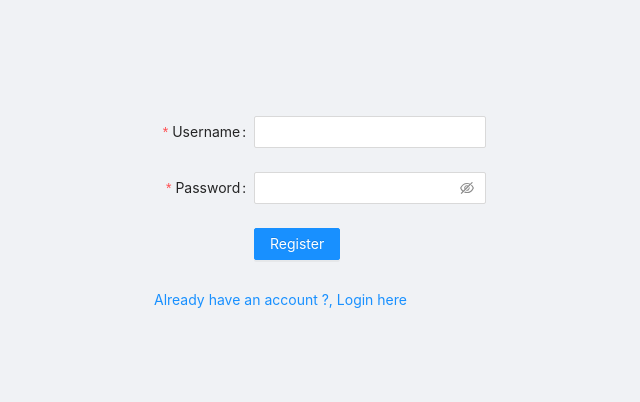
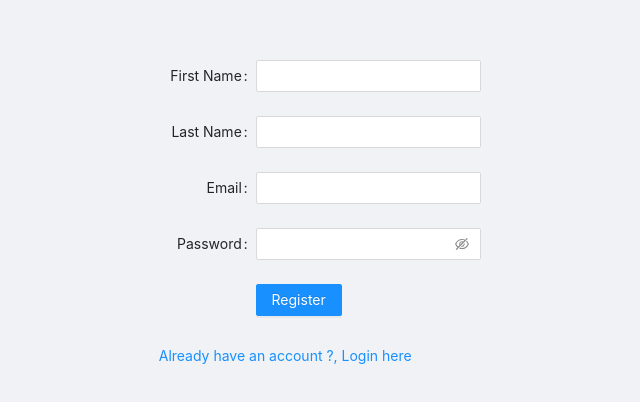
Before and after one commit to rlal-nu/todo-web, a React (Create React App) app: page /register in a window 1280 px wide. Shown: the part 172-574 px from the top of the page, without its empty margins (328-968 px from the left). Built offline with nearby package versions, Linux system fonts and the light colour scheme.

Commit message:
view task

```diff
--- a/package.json
+++ b/package.json
@@ -11,8 +11,12 @@
     "@types/react": "^18.0.14",
     "@types/react-dom": "^18.0.6",
     "antd": "^4.21.5",
+    "axios": "^0.27.2",
+    "cors": "^2.8.5",
     "react": "^18.2.0",
+    "react-cookie": "^4.1.1",
     "react-dom": "^18.2.0",
+    "react-hook-form": "^7.33.1",
     "react-scripts": "5.0.1",
     "typescript": "^4.7.4",
     "web-vitals": "^2.1.4"
--- a/src/app/Login.tsx
+++ b/src/app/Login.tsx
@@ -1,12 +1,79 @@
-import { Button, Checkbox, Form, Input, Layout, Row } from "antd";
+import {
+  Button,
+  Checkbox,
+  Form,
+  Input,
+  Layout,
+  notification,
+  Row,
+  Typography,
+} from "antd";
+import axios from "axios";
+import { useState } from "react";
+import { useCookies } from "react-cookie";
+import { useNavigate } from "react-router-dom";
+import { BASE_URL, EMAIL_REGEX, PASSWORD_REGEX } from "./shared/constant";
 
 export const Login = () => {
-  const onFinish = (values: any) => {
-    console.log("Success:", values);
+  const [formValue, setFormValue] = useState({
+    email: "",
+    password: "",
+  });
+  const [errorMessage, setErrorMessage] = useState();
+  const navigate = useNavigate();
+  const [cookies, setCookie] = useCookies(["token"]);
+
+  const handleChange = (field: string, value: string) => {
+    setFormValue({
+      ...formValue,
+      ...{
+        [field]: value,
+      },
+    });
   };
 
-  const onFinishFailed = (errorInfo: any) => {
-    console.log("Failed:", errorInfo);
+  const onSubmit = () => {
+    const errors: any = {};
+    if (formValue.email.length === 0) {
+      errors.email = "Email field can not be empty";
+    } else if (!formValue.email.toLowerCase().match(EMAIL_REGEX)) {
+      errors.email = "Not a valid email id";
+    }
+    if (formValue.password.length === 0) {
+      errors.password = "Password field can not be empty";
+    } else if (!formValue.password.match(PASSWORD_REGEX)) {
+      errors.password =
+        "Password must contains atleast one number, one uppercase and one special character";
+    }
+    setErrorMessage(errors);
+    // if(Object.keys(errors).length === 0){
+    submitForm();
+    // }
+  };
+
+  const submitForm = () => {
+    axios
+      .post(`${BASE_URL}/auth/login`, formValue)
+      .then((res) => {
+        if (res.status === 200) {
+          notification.open({
+            message: "Login Successful",
+            description: "Your login is successful, navigating to task page",
+          });
+          setCookie('token', res.data?.token, { path: '/' });
+          navigate("/task");
+        }
+      })
+      .catch((error) => {
+        notification.open({
+          message: error.code,
+          description: JSON.stringify(error?.response?.data),
+        });
+      });
+  };
+
+  const navigateToRegister = () => {
+    navigate("/register");
   };
 
   return (
@@ -23,34 +90,26 @@ export const Login = () => {
           initialValues={{
             remember: true,
           }}
-          onFinish={onFinish}
-          onFinishFailed={onFinishFailed}
           autoComplete="off"
         >
-          <Form.Item
-            label="Username"
-            name="username"
-            rules={[
-              {
-                required: true,
-                message: "Please input your username!",
-              },
-            ]}
-          >
-            <Input />
+          <Form.Item label="Email" name="email">
+            <Input onChange={(e) => handleChange("email", e.target.value)} />
+            {errorMessage && errorMessage["email"] && (
+              <Typography.Text type="danger">
+                {errorMessage["email"]}
+              </Typography.Text>
+            )}{" "}
           </Form.Item>
 
-          <Form.Item
-            label="Password"
-            name="password"
-            rules={[
-              {
-                required: true,
-                message: "Please input your password!",
-              },
-            ]}
-          >
-            <Input.Password />
+          <Form.Item label="Password" name="password">
+            <Input.Password
+              onChange={(e) => handleChange("password", e.target.value)}
+            />
+            {errorMessage && errorMessage["password"] && (
+              <Typography.Text type="danger">
+                {errorMessage["password"]}
+              </Typography.Text>
+            )}{" "}
           </Form.Item>
           <Form.Item
             wrapperCol={{
@@ -58,12 +117,12 @@ export const Login = () => {
               span: 16,
             }}
           >
-            <Button type="primary" htmlType="submit">
+            <Button type="primary" htmlType="submit" onClick={onSubmit}>
               Login
             </Button>
           </Form.Item>
           <Form.Item>
-            <Button type="link" htmlType="button">
+            <Button type="link" htmlType="button" onClick={navigateToRegister}>
               Dont have an account ?, Register here
             </Button>
           </Form.Item>
--- a/src/app/Regsiter.tsx
+++ b/src/app/Regsiter.tsx
@@ -1,12 +1,81 @@
-import { Button, Form, Input, Layout, Row } from "antd";
+import {
+  Button,
+  Form,
+  Input,
+  Layout,
+  notification,
+  Row,
+  Typography,
+} from "antd";
+import { useState } from "react";
+import { useForm } from "react-hook-form";
+import axios from "axios";
+import { BASE_URL, EMAIL_REGEX, PASSWORD_REGEX } from "./shared/constant";
+import { useNavigate } from "react-router-dom";
 
 export const Regsiter = () => {
-  const onFinish = (values: any) => {
-    console.log("Success:", values);
+  const [formValue, setFormValue] = useState({
+    firstName: "",
+    lastName: "",
+    email: "",
+    password: "",
+  });
+  const [errorMessage, setErrorMessage] = useState();
+  const navigate = useNavigate();
+
+  const handleChange = (field: string, value: string) => {
+    setFormValue({
+      ...formValue,
+      ...{
+        [field]: value,
+      },
+    });
   };
 
-  const onFinishFailed = (errorInfo: any) => {
-    console.log("Failed:", errorInfo);
+  const onSubmit = () => {
+    const errors: any = {};
+    if (formValue.firstName.length === 0) {
+      errors.firstName = "First name can not be empty";
+    }
+    if (formValue.email.length === 0) {
+      errors.email = "Email field can not be empty";
+    } else if (!formValue.email.toLowerCase().match(EMAIL_REGEX)) {
+      errors.email = "Not a valid email id";
+    }
+    if (formValue.password.length === 0) {
+      errors.password = "Password field can not be empty";
+    } else if (!formValue.password.match(PASSWORD_REGEX)) {
+      errors.password =
+        "Password must contains atleast one number, one uppercase and one special character";
+    }
+    setErrorMessage(errors);
+    // if(Object.keys(errors).length === 0){
+    submitForm();
+    // }
+  };
+
+  const submitForm = () => {
+    axios
+      .post(`${BASE_URL}/auth/register`, formValue)
+      .then((res) => {
+        if (res.status === 200) {
+          notification.open({
+            message: "Registration Successful",
+            description:
+              "Your registration is successful, please login to the application",
+          });
+        }
+      })
+      .catch((error) => {
+        notification.open({
+          message: error.code,
+          description: JSON.stringify(error?.response?.data),
+        });
+      });
+  };
+
+  const navigateToLogin = () => {
+    navigate("/login");
   };
 
   return (
@@ -20,37 +89,43 @@ export const Regsiter = () => {
           wrapperCol={{
             span: 16,
           }}
-          initialValues={{
-            remember: true,
-          }}
-          onFinish={onFinish}
-          onFinishFailed={onFinishFailed}
           autoComplete="off"
         >
-          <Form.Item
-            label="Username"
-            name="username"
-            rules={[
-              {
-                required: true,
-                message: "Please input your username!",
-              },
-            ]}
-          >
-            <Input />
+          <Form.Item label="First Name" name="firstName">
+            <Input
+              onChange={(e) => handleChange("firstName", e.target.value)}
+            />
+            {errorMessage && errorMessage["firstName"] && (
+              <Typography.Text type="danger">
+                {errorMessage["firstName"]}
+              </Typography.Text>
+            )}{" "}
           </Form.Item>
-
-          <Form.Item
-            label="Password"
-            name="password"
-            rules={[
-              {
-                required: true,
-                message: "Please input your password!",
-              },
-            ]}
-          >
-            <Input.Password />
+          <Form.Item label="Last Name" name="lastName">
+            <Input onChange={(e) => handleChange("lastName", e.target.value)} />
+            {errorMessage && errorMessage["lastName"] && (
+              <Typography.Text type="danger">
+                {errorMessage["lastName"]}
+              </Typography.Text>
+            )}{" "}
+          </Form.Item>
+          <Form.Item label="Email" name="email">
+            <Input onChange={(e) => handleChange("email", e.target.value)} />
+            {errorMessage && errorMessage["email"] && (
+              <Typography.Text type="danger">
+                {errorMessage["email"]}
+              </Typography.Text>
+            )}{" "}
+          </Form.Item>
+          <Form.Item label="Password" name="password">
+            <Input.Password
+              onChange={(e) => handleChange("password", e.target.value)}
+            />
+            {errorMessage && errorMessage["password"] && (
+              <Typography.Text type="danger">
+                {errorMessage["password"]}
+              </Typography.Text>
+            )}{" "}
           </Form.Item>
           <Form.Item
             wrapperCol={{
@@ -58,12 +133,12 @@ export const Regsiter = () => {
               span: 16,
             }}
           >
-            <Button type="primary" htmlType="submit">
+            <Button type="primary" htmlType="submit" onClick={onSubmit}>
               Register
             </Button>
           </Form.Item>
           <Form.Item>
-            <Button type="link" htmlType="button">
+            <Button type="link" htmlType="button" onClick={navigateToLogin}>
               Already have an account ?, Login here
             </Button>
           </Form.Item>
--- a/src/app/Task.tsx
+++ b/src/app/Task.tsx
@@ -1,13 +1,29 @@
-import { Button, Divider, List, Typography } from "antd";
+import { Button, Divider, List, notification, Typography } from "antd";
+import axios from "axios";
+import { useEffect, useMemo, useState } from "react";
+import { useCookies } from "react-cookie";
+import { BASE_URL } from "./shared/constant";
 
 export const Task = () => {
-  const list: any[] | undefined = [
-    "Racing car sprays burning fuel into crowd.",
-    "Japanese princess to wed commoner.",
-    "Australian walks 100km after outback crash.",
-    "Man charged over missing wedding girl.",
-    "Los Angeles battles huge wildfires.",
-  ];
+  const [cookies, setCookie] = useCookies(["token"]);
+  const [taskList, setTaskList] = useState([]);
+  useMemo(() => {
+    axios
+      .get(`${BASE_URL}/task`, {
+        headers: {
+          token: cookies.token,
+        },
+      })
+      .then((res) => {
+        setTaskList(res.data || []);
+      })
+      .catch((error) => {
+        notification.open({
+          message: error.code,
+          description: JSON.stringify(error?.response?.data),
+        });
+      });
+  }, []);
   return (
     <>
       <Divider orientation="left">
@@ -17,9 +33,14 @@ export const Task = () => {
         header={<div>Header</div>}
         footer={<div>Footer</div>}
         bordered
-        dataSource={list}
-        renderItem={(item) => <List.Item>{item} <a>view details</a></List.Item>}
-      /><br></br>
+        dataSource={taskList}
+        renderItem={(item: any) => (
+          <List.Item>
+            {item.title} <a>view details</a>
+          </List.Item>
+        )}
+      />
+      <br></br>
       <Button type="primary" htmlType="submit">
         Add new task
       </Button>
--- /dev/null
+++ b/src/app/shared/constant.ts
@@ -0,0 +1,6 @@
+export const EMAIL_REGEX =
+  /^(([^<>()[\]\\.,;:\s@"]+(\.[^<>()[\]\\.,;:\s@"]+)*)|(".+"))@((\[[0-9]{1,3}\.[0-9]{1,3}\.[0-9]{1,3}\.[0-9]{1,3}\])|(([a-zA-Z\-0-9]+\.)+[a-zA-Z]{2,}))$/;
+export const PASSWORD_REGEX =
+  /^(?=.*?[A-Z])(?=.*?[a-z])(?=.*?[0-9])(?=.*?[#?!@$%^&*-]).{8,}$/;
+
+export const BASE_URL = "http://localhost:9200";
```
Also changed, not shown: 1 other file (tests, documents, lock files or other folders).
